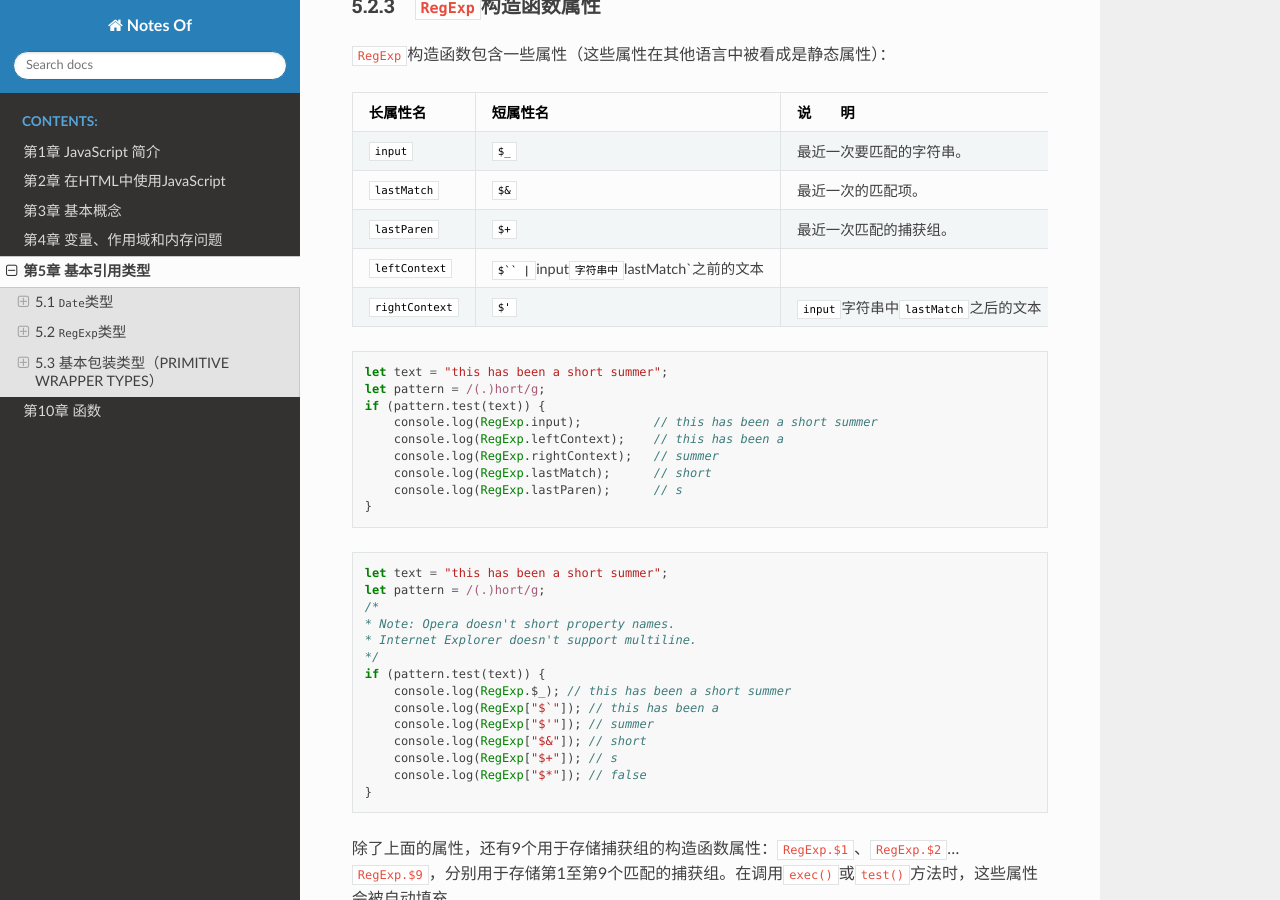
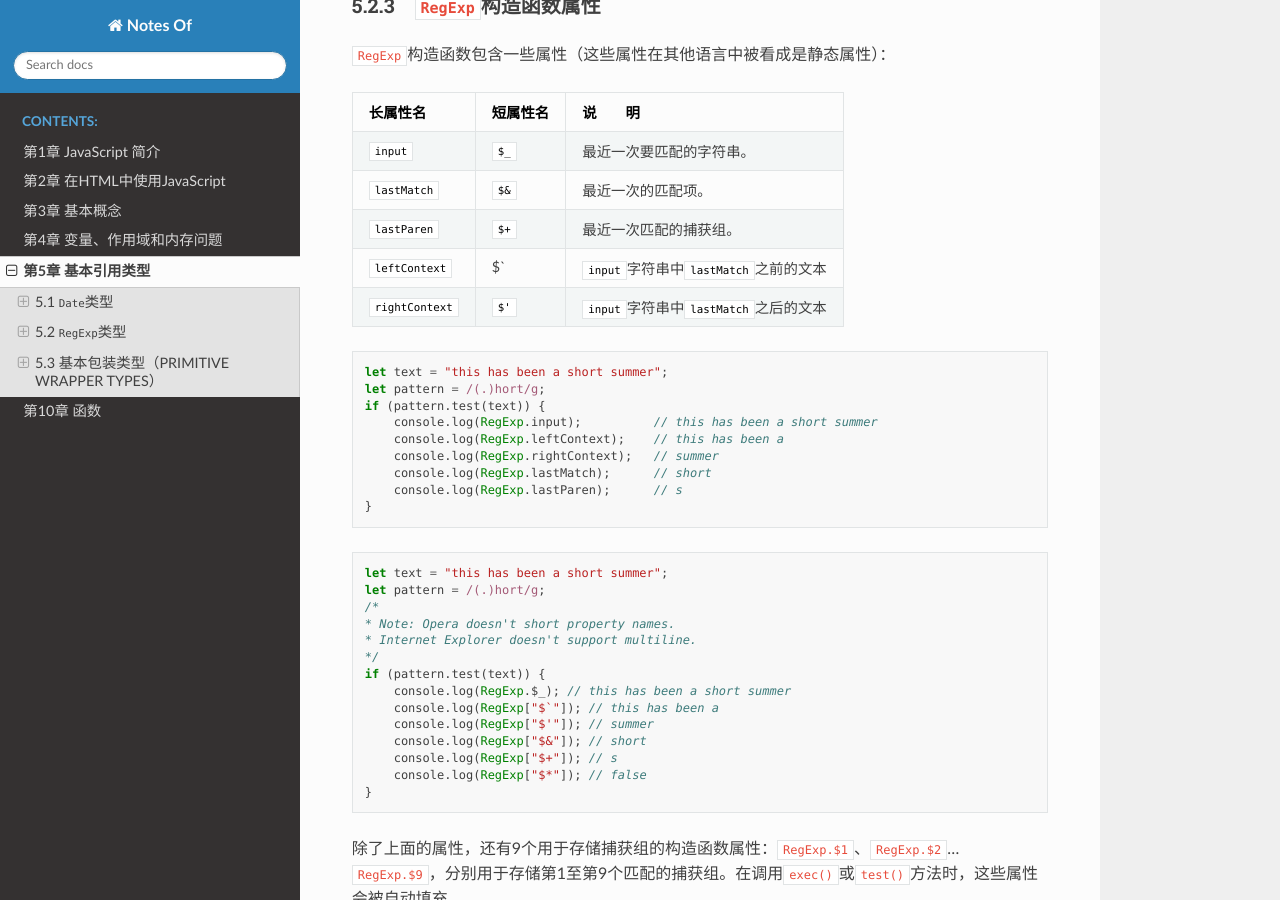
Before and after one commit to filefi/NotesOfProfessional-JavaScript-for-Web-Developers, a Sphinx documentation site: the page built from source/Chapter5-Basic_Reference_Types.md, in a window 1280 px wide and 900 px high, scrolled down 5852 px. Built offline with Sphinx 7.4.7 and the Read the Docs theme 2.0.0, drawn with Linux system fonts in a browser that asks for light colours.

Commit message:
5.3.1 begin

````diff
--- a/source/Chapter5-Basic_Reference_Types.md
+++ b/source/Chapter5-Basic_Reference_Types.md
@@ -228,7 +228,7 @@ console.log(pattern.lastIndex); // 13
 | `input`        | `$_`     | 最近一次要匹配的字符串。             |
 | `lastMatch`    | `$&`     | 最近一次的匹配项。                   |
 | `lastParen`    | `$+`     | 最近一次匹配的捕获组。               |
-| `leftContext`  | `$``     | `input`字符串中`lastMatch`之前的文本 |
+| `leftContext`  | $\`      | `input`字符串中`lastMatch`之前的文本 |
 | `rightContext` | `$'`     | `input`字符串中`lastMatch`之后的文本 |
 
 ```js
````
